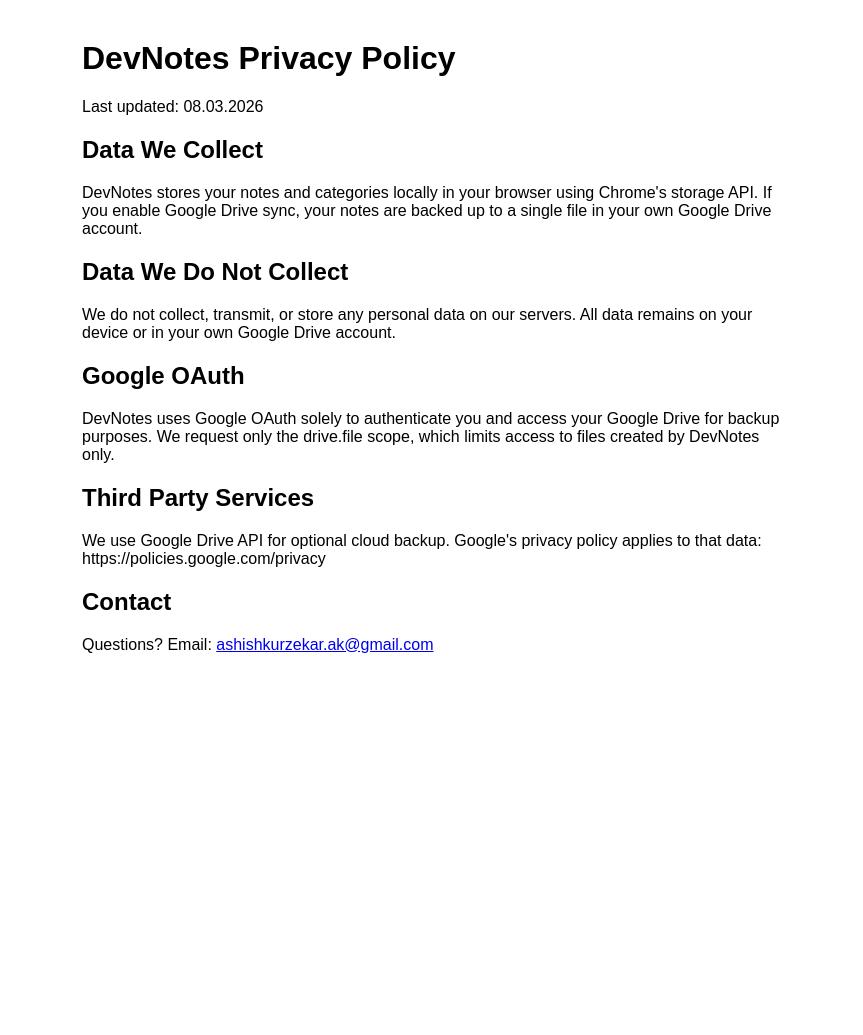
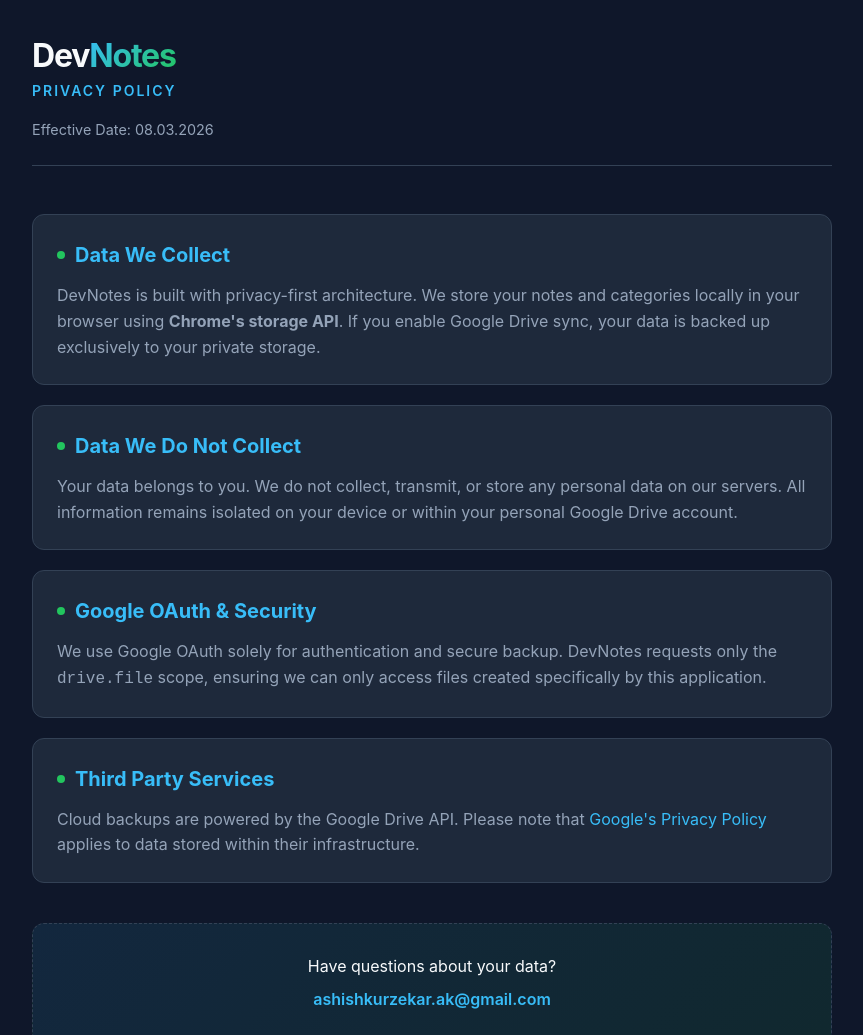
Before and after one commit to ashu8102/devnotes-privacy, a plain HTML site: page index.html in a window 1280 px wide. Shown: the top 1035 px of the page, without its empty margins (208-1071 px from the left). Before the commit the page ends 800 px from the top, so only its background shows below. Drawn offline with Linux system fonts and the light colour scheme.

Commit message:
Revise privacy policy and enhance HTML structure
Updated the privacy policy content and improved the HTML structure with better styling.

```diff
--- a/index.html
+++ b/index.html
@@ -1,28 +1,184 @@
 <!DOCTYPE html>
-<html>
-<head><title>DevNotes Privacy Policy</title></head>
-<body style="font-family:sans-serif;max-width:700px;margin:40px auto;padding:0 20px">
-  <h1>DevNotes Privacy Policy</h1>
-  <p>Last updated: 08.03.2026</p>
+<html lang="en">
+<head>
+    <meta charset="UTF-8">
+    <meta name="viewport" content="width=device-width, initial-scale=1.0">
+    <title>Privacy Policy | DevNotes</title>
+    <style>
+        :root {
+            --bg: #0f172a;
+            --card-bg: #1e293b;
+            --text: #f8fafc;
+            --text-dim: #94a3b8;
+            --accent-2: #38bdf8;
+            --green: #22c55e;
+            --border: #334155;
+        }
 
-  <h2>Data We Collect</h2>
-  <p>DevNotes stores your notes and categories locally in your browser using Chrome's storage API.
-  If you enable Google Drive sync, your notes are backed up to a single file in your own Google Drive account.</p>
+        * {
+            box-sizing: border-box;
+            margin: 0;
+            padding: 0;
+        }
 
-  <h2>Data We Do Not Collect</h2>
-  <p>We do not collect, transmit, or store any personal data on our servers.
-  All data remains on your device or in your own Google Drive account.</p>
+        body {
+            background-color: var(--bg);
+            color: var(--text);
+            font-family: 'Inter', -apple-system, BlinkMacSystemFont, "Segoe UI", Roboto, sans-serif;
+            line-height: 1.6;
+            padding: 40px 20px;
+        }
 
-  <h2>Google OAuth</h2>
-  <p>DevNotes uses Google OAuth solely to authenticate you and access your Google Drive
-  for backup purposes. We request only the drive.file scope, which limits access
-  to files created by DevNotes only.</p>
+        .container {
+            max-width: 800px;
+            margin: 0 auto;
+        }
 
-  <h2>Third Party Services</h2>
-  <p>We use Google Drive API for optional cloud backup.
-  Google's privacy policy applies to that data: https://policies.google.com/privacy</p>
+        /* Branding Section */
+        .header {
+            margin-bottom: 48px;
+            border-bottom: 1px solid var(--border);
+            padding-bottom: 24px;
+        }
 
-  <h2>Contact</h2>
-  <p>Questions? Email: <a href="mailto:ashishkurzekar.ak@gmail.com">ashishkurzekar.ak@gmail.com</a></p>
+        .header-text {
+            display: flex;
+            flex-direction: column;
+            gap: 8px;
+            margin-bottom: 16px;
+        }
+
+        .app-name {
+            font-size: 32px;
+            font-weight: 700;
+            letter-spacing: -1.2px;
+            color: var(--text);
+            line-height: 1;
+        }
+
+        .app-name span {
+            background: linear-gradient(135deg, var(--accent-2), var(--green));
+            -webkit-background-clip: text;
+            -webkit-text-fill-color: transparent;
+            background-clip: text;
+        }
+
+        .policy-title {
+            font-size: 14px;
+            text-transform: uppercase;
+            letter-spacing: 2px;
+            color: var(--accent-2);
+            font-weight: 600;
+        }
+
+        .last-updated {
+            font-size: 0.9rem;
+            color: var(--text-dim);
+        }
+
+        /* Content Sections */
+        section {
+            background: var(--card-bg);
+            border: 1px solid var(--border);
+            border-radius: 12px;
+            padding: 24px;
+            margin-bottom: 20px;
+            transition: transform 0.2s ease;
+        }
+
+        section:hover {
+            border-color: var(--accent-2);
+        }
+
+        h2 {
+            font-size: 1.25rem;
+            margin-bottom: 12px;
+            color: var(--accent-2);
+            display: flex;
+            align-items: center;
+            gap: 10px;
+        }
+
+        /* Decorative icon bullet for H2 */
+        h2::before {
+            content: '';
+            display: inline-block;
+            width: 8px;
+            height: 8px;
+            background: var(--green);
+            border-radius: 50%;
+        }
+
+        p {
+            color: var(--text-dim);
+            font-size: 1rem;
+        }
+
+        a {
+            color: var(--accent-2);
+            text-decoration: none;
+            border-bottom: 1px solid transparent;
+            transition: all 0.2s;
+        }
+
+        a:hover {
+            border-bottom: 1px solid var(--accent-2);
+            opacity: 0.8;
+        }
+
+        .contact-box {
+            text-align: center;
+            margin-top: 40px;
+            padding: 30px;
+            background: linear-gradient(135deg, rgba(56, 189, 248, 0.1), rgba(34, 197, 94, 0.1));
+            border-radius: 12px;
+            border: 1px dashed var(--border);
+        }
+
+        @media (max-width: 600px) {
+            body { padding: 20px 15px; }
+            .app-name { font-size: 28px; }
+        }
+    </style>
+</head>
+<body>
+
+<div class="container">
+    <header class="header">
+        <div class="header-text">
+            <h1 class="app-name">Dev<span>Notes</span></h1>
+            <span class="policy-title">Privacy Policy</span>
+        </div>
+        <p class="last-updated">Effective Date: 08.03.2026</p>
+    </header>
+
+    <main>
+        <section>
+            <h2>Data We Collect</h2>
+            <p>DevNotes is built with privacy-first architecture. We store your notes and categories locally in your browser using <strong>Chrome's storage API</strong>. If you enable Google Drive sync, your data is backed up exclusively to your private storage.</p>
+        </section>
+
+        <section>
+            <h2>Data We Do Not Collect</h2>
+            <p>Your data belongs to you. We do not collect, transmit, or store any personal data on our servers. All information remains isolated on your device or within your personal Google Drive account.</p>
+        </section>
+
+        <section>
+            <h2>Google OAuth & Security</h2>
+            <p>We use Google OAuth solely for authentication and secure backup. DevNotes requests only the <code>drive.file</code> scope, ensuring we can only access files created specifically by this application.</p>
+        </section>
+
+        <section>
+            <h2>Third Party Services</h2>
+            <p>Cloud backups are powered by the Google Drive API. Please note that <a href="https://policies.google.com/privacy" target="_blank">Google's Privacy Policy</a> applies to data stored within their infrastructure.</p>
+        </section>
+
+        <div class="contact-box">
+            <p style="color: var(--text); margin-bottom: 8px;">Have questions about your data?</p>
+            <a href="mailto:ashishkurzekar.ak@gmail.com" style="font-weight: 600;">ashishkurzekar.ak@gmail.com</a>
+        </div>
+    </main>
+</div>
+
 </body>
 </html>
```
